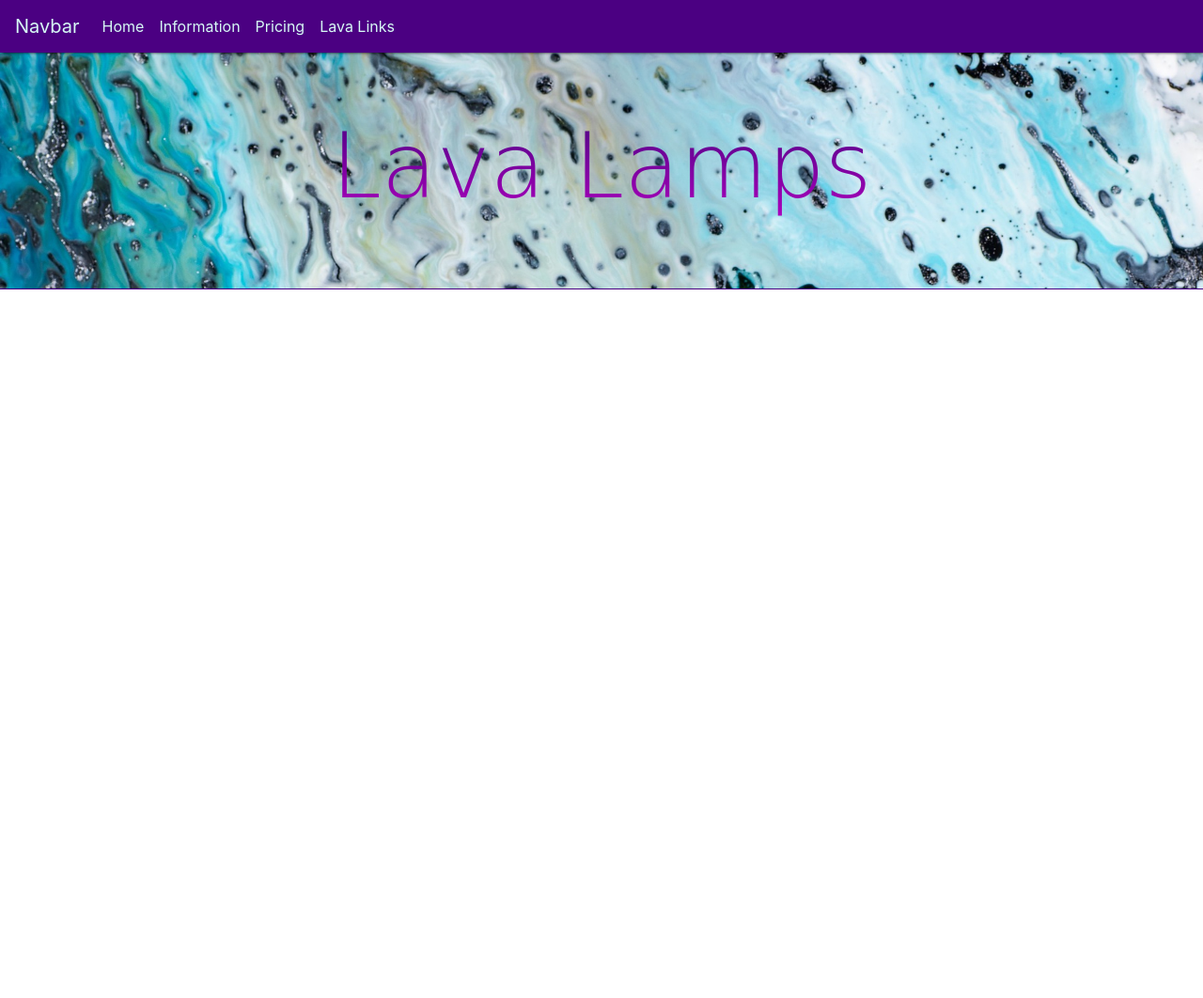
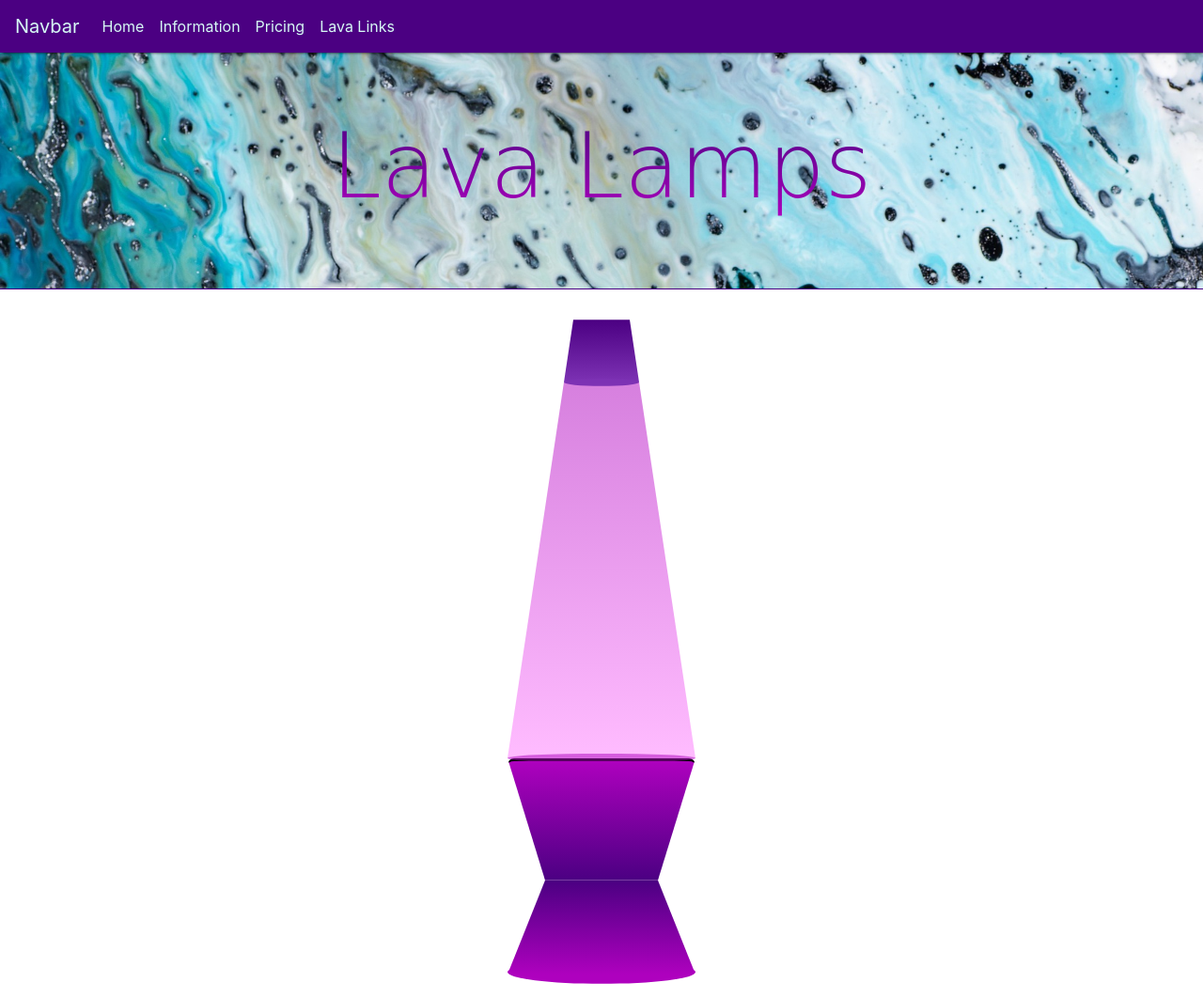
Before and after one commit to Koldenblue/lava-lamp-customizable-sass, a website: page public/index.html in a window 1280 px wide. Shown: the whole page at 94% size. Before the commit the page ends 800 px from the top, so only its background shows below. Drawn offline with nearby package versions, Linux system fonts and the light colour scheme; a web font is replaced by a local one.

Commit message:
finished bare lamp

```diff
--- a/public/index.html
+++ b/public/index.html
@@ -43,9 +43,15 @@
     </div>
   </div>
 
-  <div class='lamp-bottom'>
-
+  <div class='lamp-cap'></div>
+  <div class='cap-ellipse'></div>
+  <div class='lamp'>
+    <div class='lava-1'></div>
   </div>
+  <div class='middle-ellipse'></div>
+  <div class='lamp-top'></div>
+  <div class='lamp-bottom'></div>
+  <div class='bottom-ellipse'></div>
 
   <!-- Index.html will be routed to by default at the '/' route. Currently, '/' routes to signup.html,
   but renaming this file to index.html will change that behavior. -->
--- a/public/styles/_lava.scss
+++ b/public/styles/_lava.scss
@@ -1,10 +1,114 @@
 // stylesheet for animated lava lamp
 $main: indigo;
 $second: rgb(174, 1, 190);
+$liquid: rgba(174, 1, 190, 0.5);
+$bottomHeight: 100px;
+$lampSideBorder: 5px solid adjust-color($second, $red: 10, $blue: 10);
+$lampWidth: 200px;
+
+.lava-1 {
+
+}
+
+
+
+.lamp-cap {
+  width: $lampWidth;
+  height: $bottomHeight / 1.5;
+  background: -webkit-linear-gradient($main, adjust-color($main, $red: 50, $blue: 50, $green: 50));
+  left: 50%;
+  transform: translateX(-50%);
+  position: relative;
+  shape-outside: polygon(
+    35% 0%,
+    65% 0%,
+    70% 100%,
+    30% 100%,
+  );
+  clip-path: polygon(
+    35% 0%,
+    65% 0%,
+    70% 100%,
+    30% 100%,
+  );
+}
+
+.cap-ellipse {
+  background-color: adjust-color($main, $red: 50, $blue: 50, $green: 50);
+  height: $bottomHeight / 10;
+  width: $lampWidth;
+  position: relative;
+  margin-top: -($bottomHeight / 20);
+  margin-bottom: -($bottomHeight / 20);
+  left: 50%;
+  transform: translateX(-50%);
+  z-index: 100;
+  shape-outside: ellipse(20% 40%);
+  clip-path: ellipse(20% 40%);
+}
+
+.lamp {
+  width: $lampWidth;
+  height: $bottomHeight * 4;
+  position: relative;
+  left: 50%;
+  transform: translateX(-50%);
+  background: -webkit-linear-gradient($liquid, adjust-color($liquid, $red: 120, $blue: 120, $green: 120));
+  shape-outside: polygon(
+    0% 100%,
+    100% 100%,
+    70% 0%,
+    30% 0%,
+  );
+  clip-path: polygon(
+    0% 100%,
+    100% 100%,
+    70% 0%,
+    30% 0%,
+  );
+}
+
+.middle-ellipse {
+  background-color: $liquid;
+  height: $bottomHeight / 10;
+  width: $lampWidth;
+  position: relative;
+  margin-top: -($bottomHeight / 20);
+  margin-bottom: -($bottomHeight / 20);
+  left: 50%;
+  transform: translateX(-50%);
+  z-index: 100;
+  shape-outside: ellipse(50% 50%);
+  clip-path: ellipse(50% 50%);
+}
 
 .lamp-top {
-  width: 200px;
-  height: 100px;
+  width: $lampWidth;
+  height: $bottomHeight * 1.3;
+  position: relative;
+  left: 50%;
+  transform: translateX(-50%);
+  background: -webkit-linear-gradient($second, $main);
+  border-radius: 7px 7px 10px 10px;
+  border-top: 3px inset black;
+  shape-outside: polygon(
+    0% 0%,
+    100% 0,
+    80% 100%,
+    20% 100%,
+  );
+  clip-path: polygon(
+    0% 0%,
+    100% 0,
+    80% 100%,
+    20% 100%,
+  );
+  z-index: 2;
+}
+
+.lamp-bottom {
+  width: $lampWidth;
+  height: $bottomHeight;
   position: relative;
   left: 50%;
   transform: translateX(-50%);
@@ -26,5 +130,18 @@ $second: rgb(174, 1, 190);
   );
   background: -webkit-linear-gradient($main, $second);
   border-radius: 10px;
-  border-bottom: 3px inset black;
+  // border-bottom: 3px inset black;
+  z-index: 2;
 }
+
+.bottom-ellipse {
+  width: $lampWidth;
+  height: $bottomHeight / 4;
+  position: relative;
+  left: 50%;
+  z-index: 1;
+  transform: translateY(-60%) translateX(-50%);
+  shape-outside: ellipse(50% 50%);
+  clip-path: ellipse(50% 50%);
+  background: $second;
+}
```
Also changed, not shown: public/styles/_colors.scss (deleted), public/styles/style.css, 1 other file.
